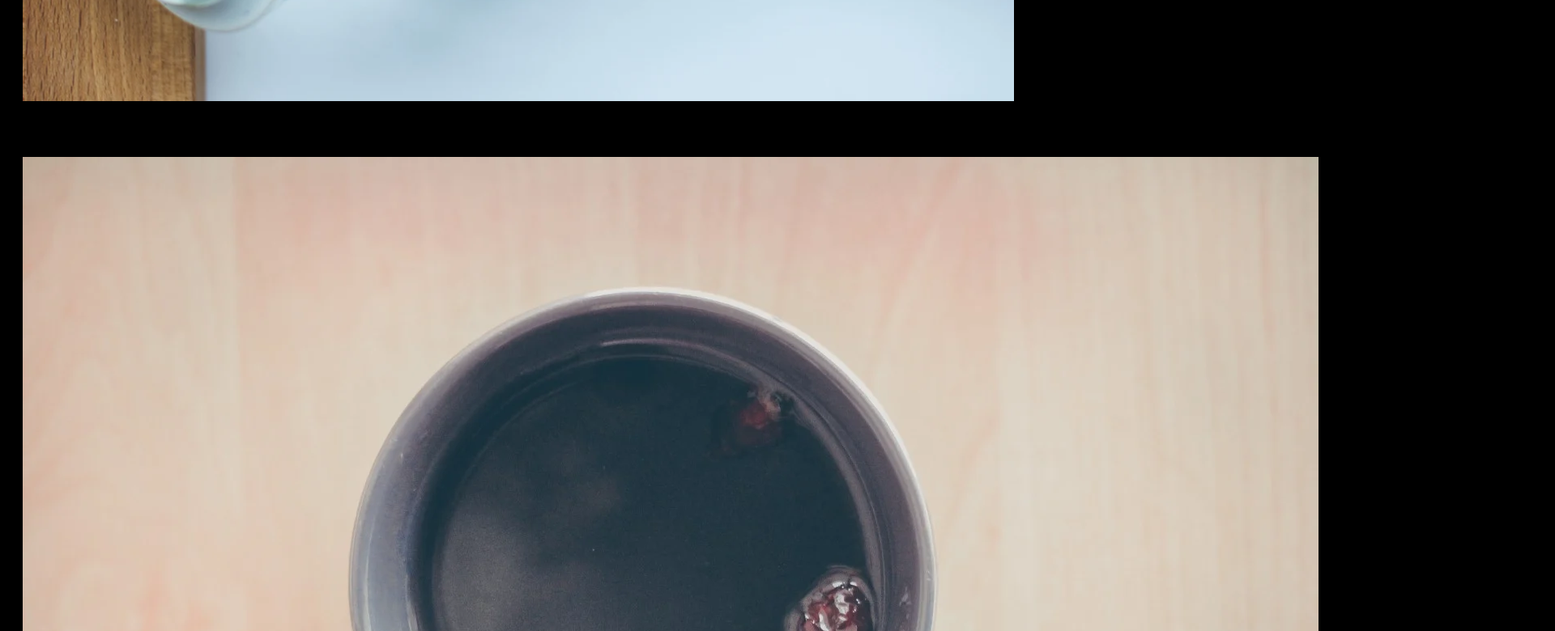
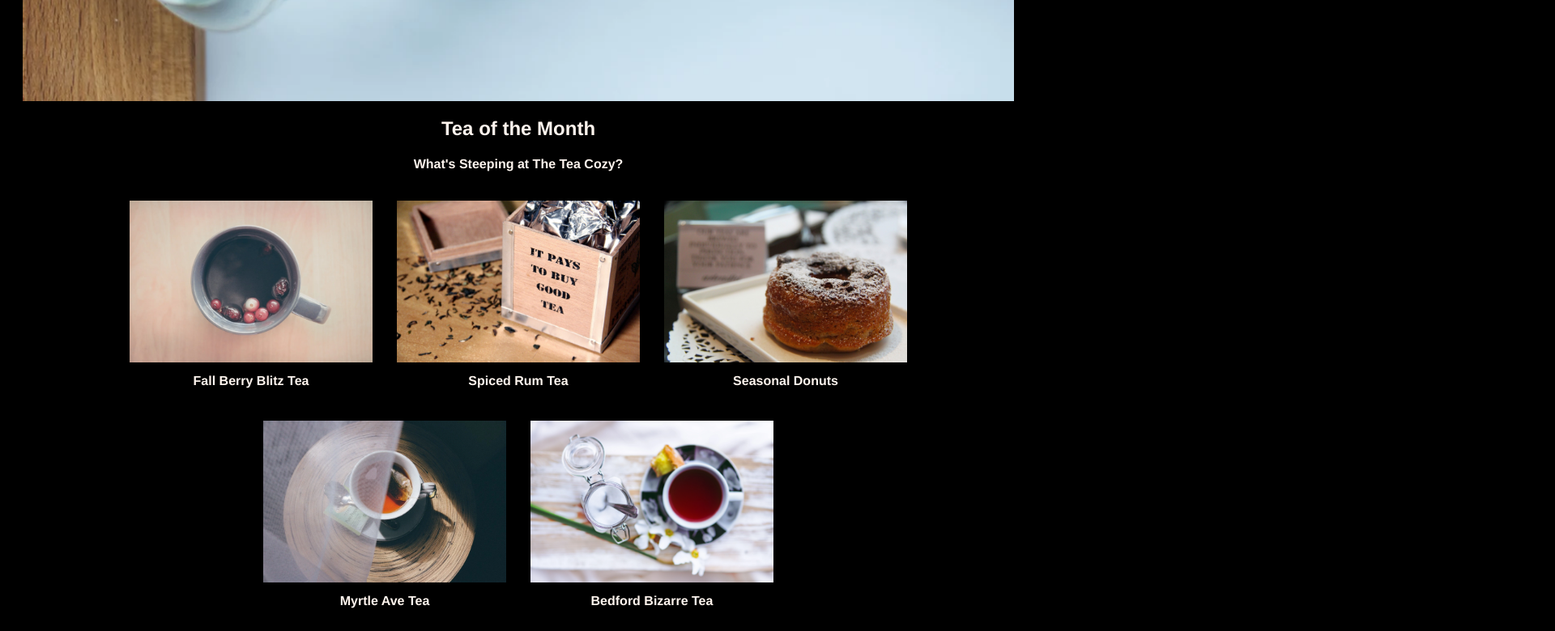
Before and after one commit to EasonVora/tea-cozy, a plain HTML site: page index.html in a window 1280 px wide. Shown: the part 760-1540 px from the top of the page at 81% size, 1920 px wide, since content can reach past the window. Drawn offline with Linux system fonts and the light colour scheme.

Commit message:
tea of the month and product addition

```diff
--- a/index.html
+++ b/index.html
@@ -23,9 +23,10 @@
         <img id="mission-background" src="./images/img-mission-background.webp" alt="Mission Background">
     </div>
 
-    <article id="products">
+    <article id="products-article">
         <h2>Tea of the Month</h2>
-        <h4></h4>
+        <h4 id="">What's Steeping at The Tea Cozy?</h4>
+        <section id="products">
             <div class="item-and-name">
                 <img src="./images/img-berryblitz.webp" alt="Berry Blitz img">
                 <h4>Fall Berry Blitz Tea</h4>
@@ -46,6 +47,7 @@
                 <img src="./images/img-bedford-bizarre.webp" alt="Bedford Bizarre Tea img">
                 <h4>Bedford Bizarre Tea</h4>
             </div>
+        </section>
     </article>
 </body>
 </html>
--- a/styles.css
+++ b/styles.css
@@ -1,4 +1,6 @@
-* { font-family: Helvetica, Arial, sans-serif;} /* Changed default font family selection order to have Helvetica as primary */
+* {
+    font-family: Helvetica, Arial, sans-serif; /* Changed default font family selection order to have Helvetica as primary */
+}
 
 header {
     background-color: black;
@@ -25,8 +27,9 @@ header {
         margin-left: 25px;
 
         a {
-            color: white;
+            color: seashell;
             text-decoration: underline;
+            font-size: 22px;
         }
     }
 }
@@ -36,6 +39,7 @@ header {
 
 body {
     background-color: black;
+    color: seashell;
     display: flex;
     flex-direction: column;
     justify-content: center;
@@ -56,7 +60,6 @@ body {
 
     #mission {
         background-color: black;
-        color: white;
         text-align: center;
 
         position: absolute; /* Position the text over the image */
@@ -66,6 +69,7 @@ body {
         margin: 0;
         padding: 0 50px;
     }
+
     #mission-background {
         width: 100%;
         flex-basis: 1 1 1200px;
@@ -73,3 +77,34 @@ body {
         overflow-x: hidden;
     }
 }
+
+#products-article {
+    h2 {
+        text-align: center;
+    }
+    h4 {
+        text-align: center;
+    }
+
+}
+
+#products {
+    display: flex;
+    flex-basis: 1 1 1000px;
+    flex-wrap: wrap;
+    align-items: center;
+    justify-content: center;
+
+    .item-and-name {
+        margin: 15px 15px;
+
+        img {
+            width: 300px;
+            height: 200px;
+        }
+
+        h4 {
+            margin: 10px;
+        }
+    }
+}
```
Lines whose indentation alone changed are shown as unchanged.
